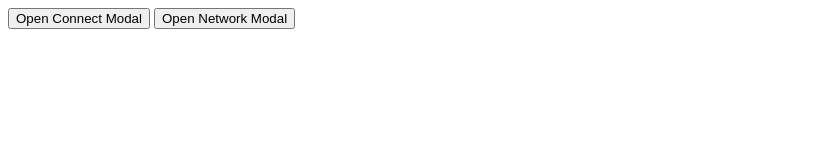
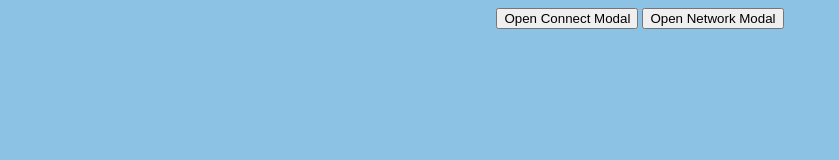
Before and after one commit to kiti-sites/WalletConnect, a website built with Vite: page index.html in a window 1280 px wide. Shown: the whole page, without its empty margins (0-839 px from the left). Built offline with nearby package versions, Linux system fonts and the light colour scheme; what @reown/appkit, @reown/appkit-adapter-wagmi would draw is missing.

Commit message:
Update index.html

```diff
--- a/index.html
+++ b/index.html
@@ -4,6 +4,12 @@
   <meta charset="UTF-8" />
   <meta name="viewport" content="width=device-width, initial-scale=1.0" />
   <title>WalletConnect Reown</title>
+  <style>
+    body{
+      background: #8cc3e4;
+      text-align: center;
+    }
+  </style>
 </head>
 <body>
   <button id="open-connect-modal">Open Connect Modal</button>
```
